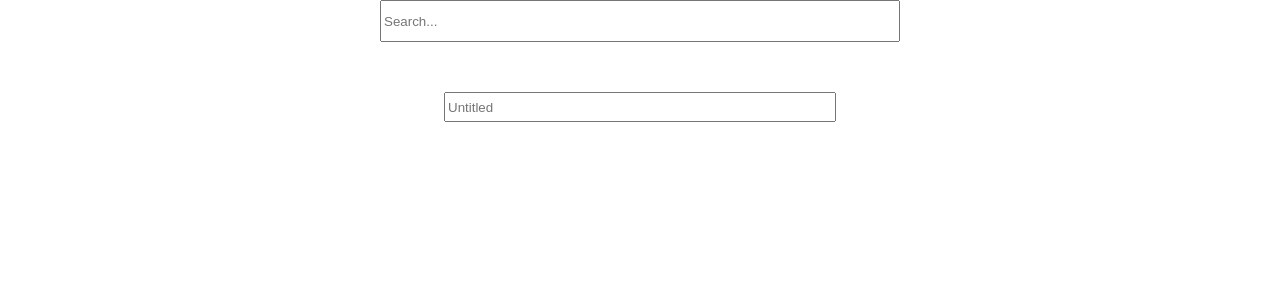
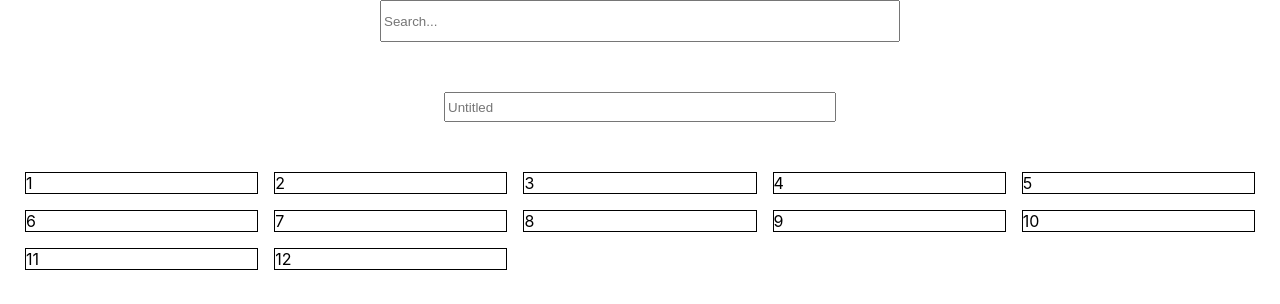
Before and after one commit to jmLei/notes, a React (Create React App) app in the folder frontend/: page / in a window 1280 px wide. Shown: the top 304 px of the page. Built offline with nearby package versions, Linux system fonts and the light colour scheme.

Commit message:
added grid layout to start working on displaying list of existing notes:

```diff
--- a/frontend/src/components/MainPage.css
+++ b/frontend/src/components/MainPage.css
@@ -1,3 +1,16 @@
+.existing-note {
+    border: 1px solid black;
+}
+
+.existing-notes-panel {
+    display: grid;
+    margin-left: 25px;
+    margin-right: 25px;
+    margin-top: 50px;
+    gap: 1rem;
+    grid-template-columns: repeat(auto-fit, minmax(230px, 1fr));
+}
+
 .new-note-panel {
     align-items: center;
     display: flex;
--- a/frontend/src/components/MainPage.tsx
+++ b/frontend/src/components/MainPage.tsx
@@ -12,6 +12,20 @@ const MainPage = () => {
             <div className="new-note-panel">
                 <NewNote/>
             </div>
+            <div className="existing-notes-panel">
+                <div className="existing-note">1</div>
+                <div className="existing-note">2</div>
+                <div className="existing-note">3</div>
+                <div className="existing-note">4</div>
+                <div className="existing-note">5</div>
+                <div className="existing-note">6</div>
+                <div className="existing-note">7</div>
+                <div className="existing-note">8</div>
+                <div className="existing-note">9</div>
+                <div className="existing-note">10</div>
+                <div className="existing-note">11</div>
+                <div className="existing-note">12</div>
+            </div>
         </React.Fragment>
     );
 };
```
